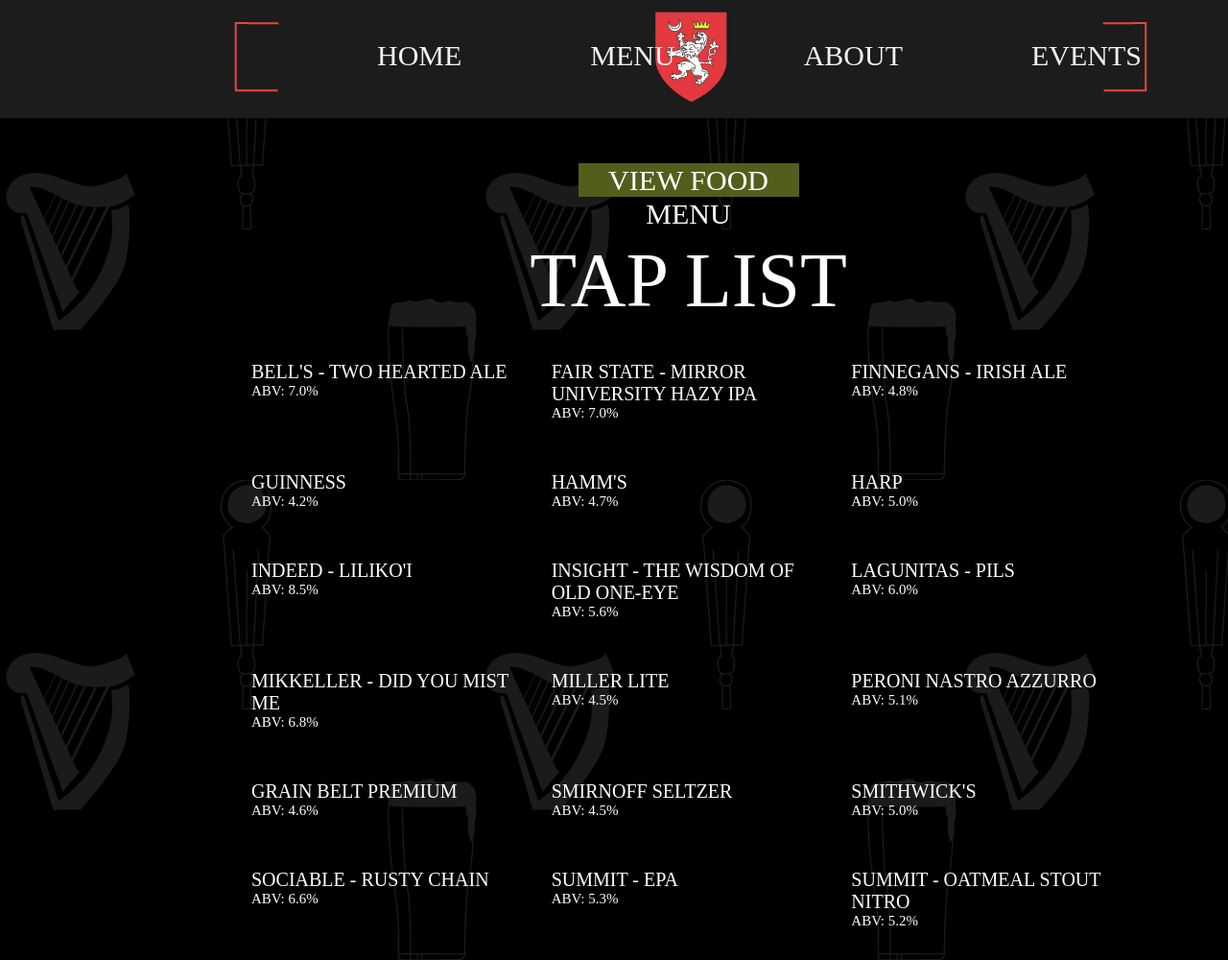
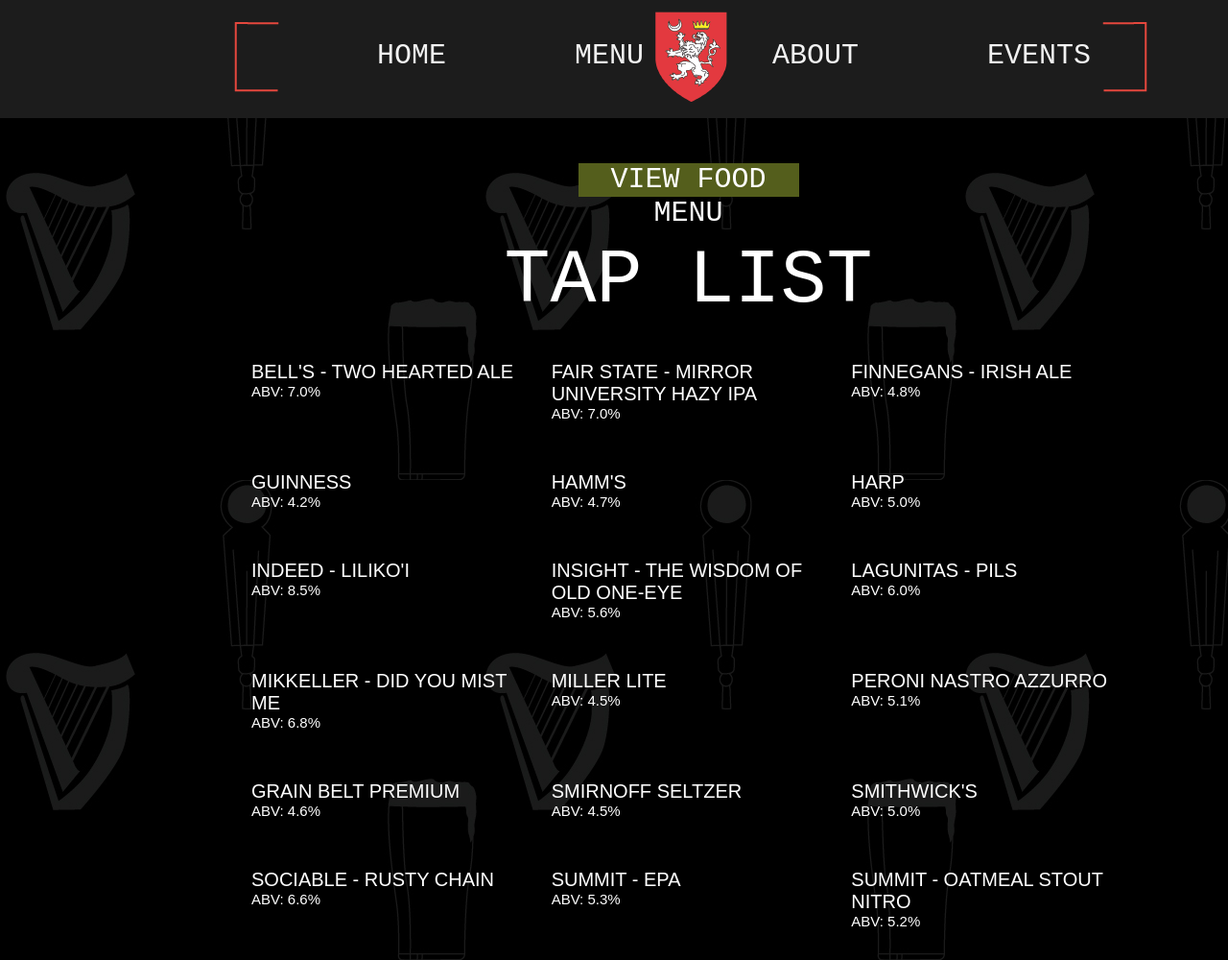
Before and after one commit to schir109/html-exercises, a plain HTML site: page keegans-pub/taplist.html in a window 1280 px wide. Shown: the top 1000 px of the page at 96% size. Drawn offline with Linux system fonts and the light colour scheme.

Commit message:
Update taplist.html

```diff
--- a/keegans-pub/taplist.html
+++ b/keegans-pub/taplist.html
@@ -15,7 +15,7 @@
             overflow: visible;
         }
         h1{
-            font-family:Inconsolata;
+            font-family:Inconsolata, monospace;
             font-size:45px;
             color: white;
             font-weight: normal;
@@ -24,20 +24,20 @@
         }
 
         h2 {
-            font-family: Montserrat;
+            font-family: Montserrat, sans-serif;
             font-size: 20px;
             color: white;
             font-weight: normal;
         }
         h3{
-            font-family: Montserrat;
+            font-family: Montserrat, sans-serif;
             font-size: 15px;
             color:white;
             font-weight:lighter;
             text-align:center;
         }
         h4{
-            font-family:Inconsolata;
+            font-family:Inconsolata, monospace;
             font-size:80px;
             color: white;
             font-weight: 500;
@@ -45,7 +45,7 @@
             color:white;
         }
         p {
-            font-family: Montserrat;
+            font-family: Montserrat, sans-serif;
             font-size: 15px;
             color: white;
             font-weight: lighter;
@@ -69,7 +69,7 @@
             left: 290px;
             right: 100px;
             font-size: 30px;
-            font-family: Inconsolata;
+            font-family: Inconsolata, monospace;
             font-weight: normal;
             padding-top: 28px;
         }
@@ -104,7 +104,7 @@
             text-align: center;
             vertical-align: middle;
             line-height: 35px;
-            font-family: Inconsolata;
+            font-family: Inconsolata, monospace;
             font-size: 30px;
             color: white;
             top: 85px;
```
